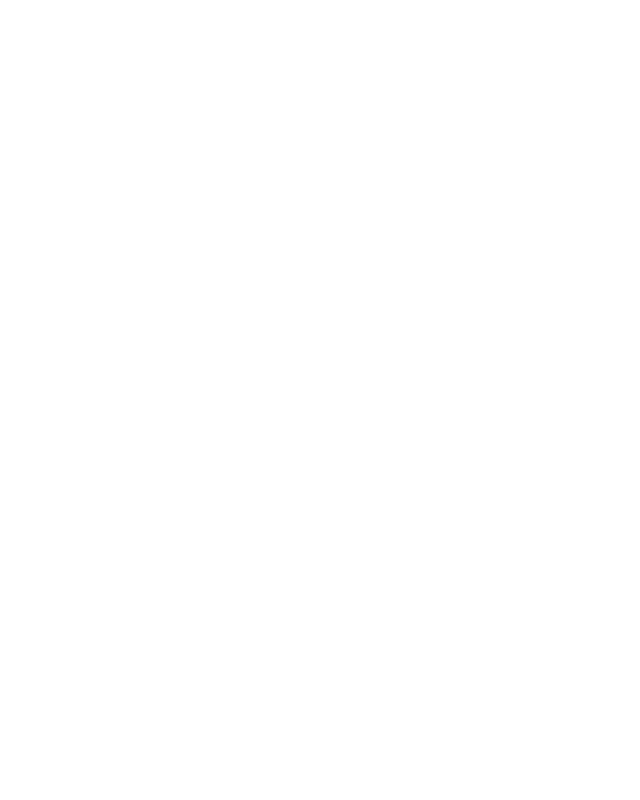
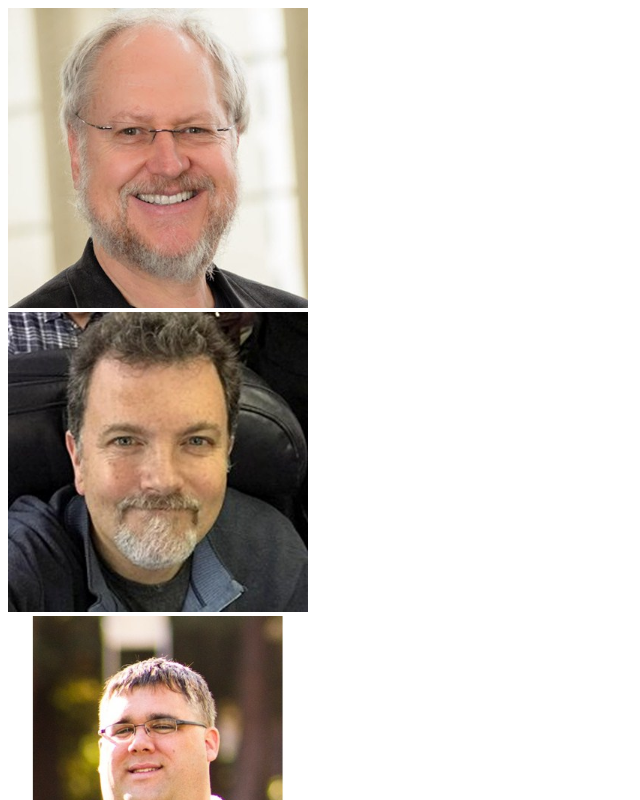
Before and after one commit to ElliotRedhead/LearningReactHooks, a Next.js app: page /ImageChangeOnScroll in a window 1280 px wide. Shown: the top 800 px of the page, without its empty margins (0-640 px from the left). Built offline with nearby package versions, Linux system fonts and the light colour scheme.

Commit message:
Confirm load when component mounted.

```diff
--- a/src/ImageToggleOnScroll.js
+++ b/src/ImageToggleOnScroll.js
@@ -10,13 +10,14 @@
     // Specify what is run when the component is mounted.
     window.addEventListener("scroll", scrollHandler);
     // Call function to check if component is in view on first mount.
-    setInView(isInView);
+    setInView(isInView());
+    setIsLoading(false);
     // Specify what is run when the function exits, if useEffect is ran multiple times before unmounting
     // then component dependencies are supplied in a list within second arg.
     return (() => {
       window.removeEventListener("scroll", scrollHandler);
     });
-  });
+  }, [isLoading]);
 
   // With a large quantity of images, assume that the image isn't in view initially.
   const [inView, setInView] = useState(false);
@@ -47,8 +48,8 @@
       src={inView ? secondaryImg : primaryImg}
       alt=""
       ref={imageRef}
-      width="200"
-      height="200"
+      width="300"
+      height="300"
     />
   );
 };
```
